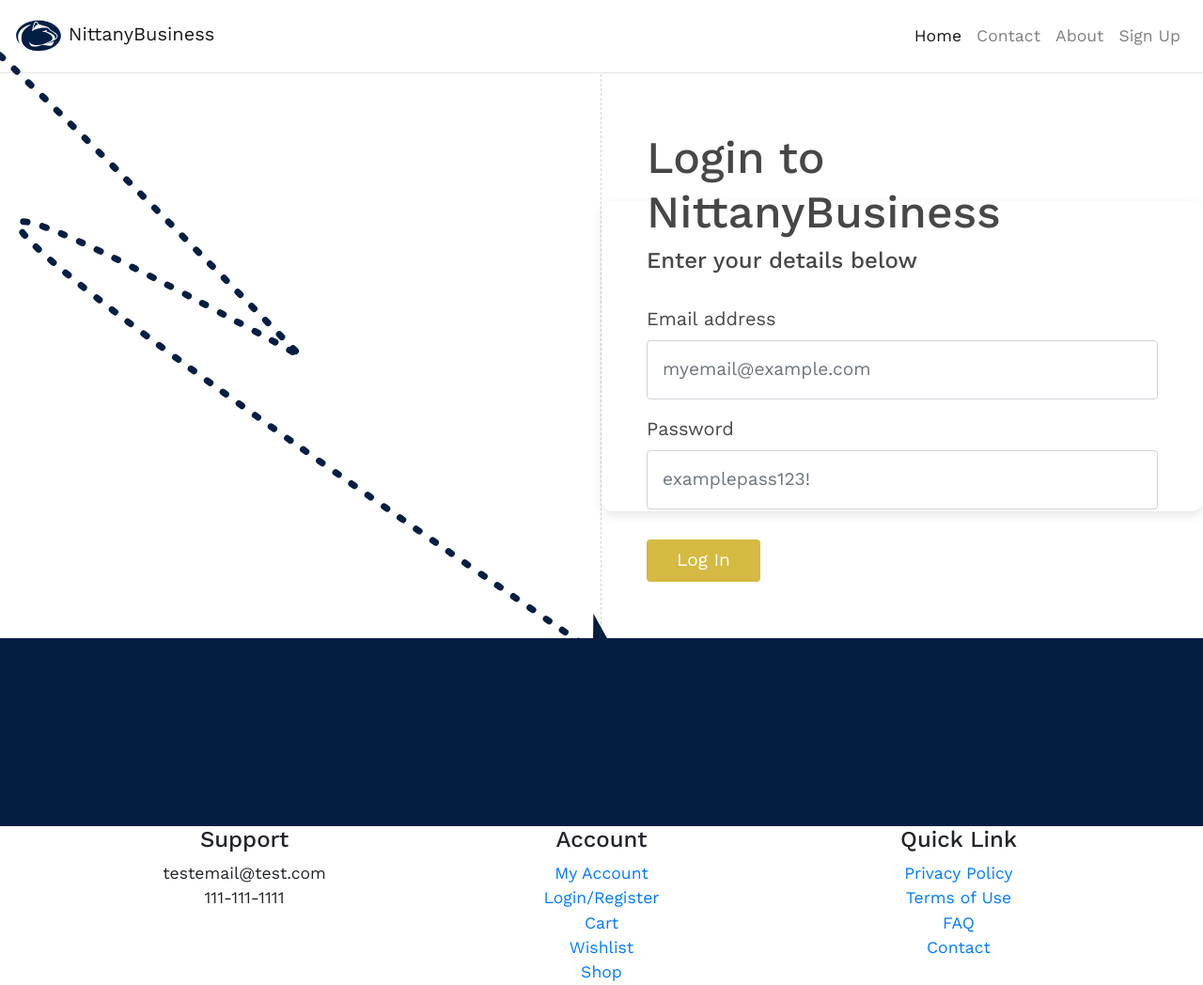
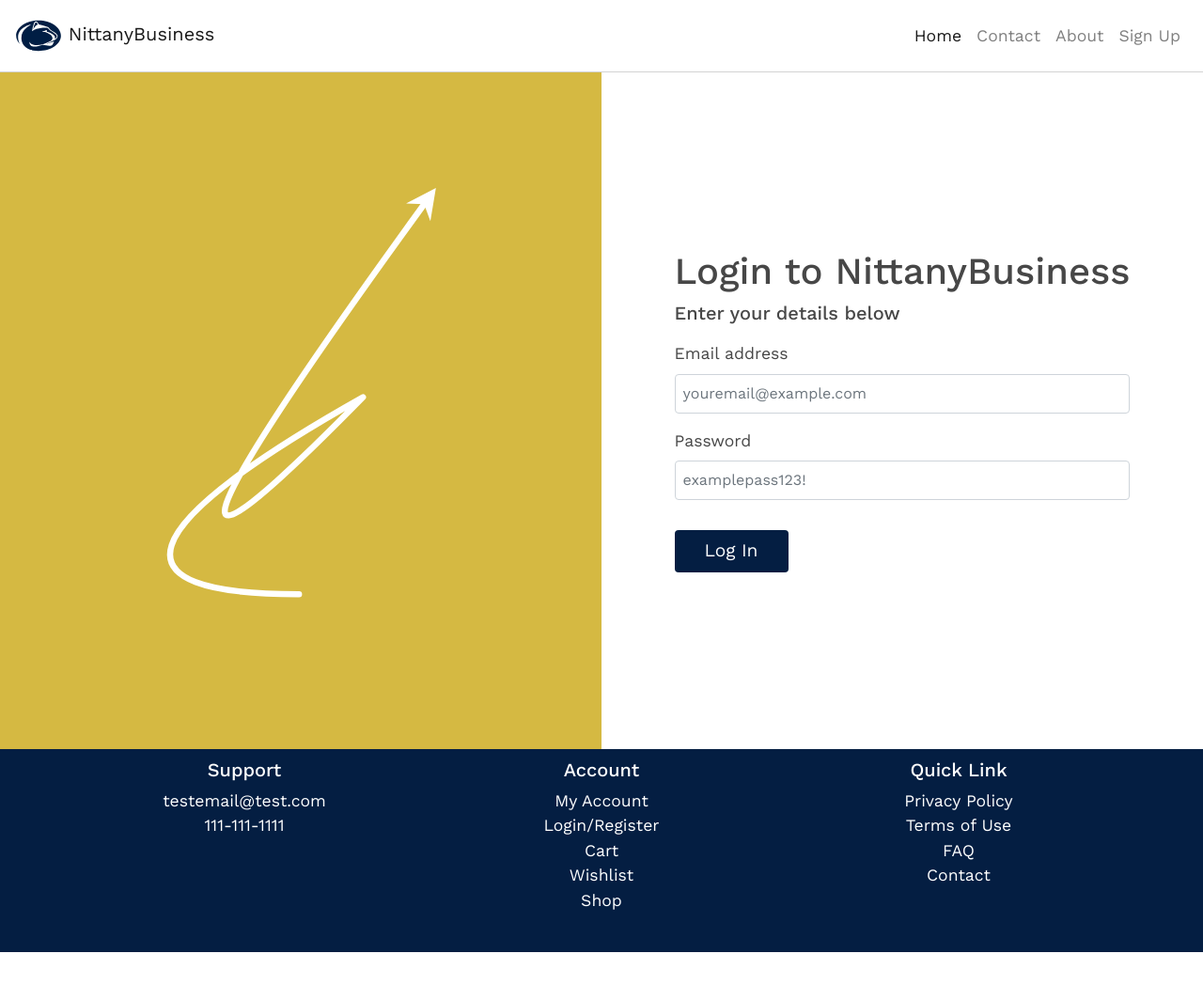
Before and after one commit to EdisonYCA/NittanyBusiness, a Flask app: page /login/ in a window 1280 px wide. Shown: the whole page at 94% size. After the commit the page ends 1013 px from the top, so only its background shows below. Run offline with Flask 3, Linux system fonts and the light colour scheme; some libraries are stand-ins or nearby versions; some web fonts are replaced.

Commit message:
Made frontend look better, but is missing backend merge.

```diff
--- a/app/static/styles/global.css
+++ b/app/static/styles/global.css
@@ -1,23 +1,22 @@
-hr {
-    margin-top: 1px;
-    margin-bottom: 1px;
-}
-
 body {
     font-family: 'Work Sans', sans-serif;
     font-size: 1.1rem;
 }
 
-.login-section {
-    width: 100%;
-    height: 75%;
+nav {
+    border-bottom: 1px solid #d3d3d3;
+}
+
+.main-section {
+    width: 100vw;
+    height: 90vh;
     display: flex;
 }
 
-
 .footer-section {
-    width: 100%;
-    height: 25%;
+    color: white;
+    width: 100vw;
+    height: 27vh;
     background-color: #041E42;
 }
 
@@ -34,7 +33,12 @@ body {
 .login-img-container {
     width: 50%;
     height: 100%;
-    border-right: 1px dashed lightgrey;
+    background-color: #D5B942;
+}
+
+.img-non-logo {
+    width: 80%;
+    height: 80%;
 }
 
 .center {
@@ -53,44 +57,35 @@ body {
     font-size: 1.2rem;
     padding: 0.5rem 2rem 0.5rem 2rem;
     margin-top: 1rem;
-    background-color: #D5B942;
+    background-color: #041E42;
     border: none;
 }
 
 .btn-primary:hover {
-    background-color: #0056b3;
-}
-
-h1 {
-    font-size: 3rem;
-}
-
-h5 {
-    font-size: 1.5rem;
-}
-
-.form-label {
-    font-size: 1.25rem;
+    background-color: #818181;
 }
 
 .form-control {
-    font-size: 1.2rem;
-    padding: 1rem;
+    font-size: 1rem;
+    padding: 0.5rem;
 }
 
 .form-container {
     color: #474747;
     padding: 3rem;
-    border-radius: 12px;
-    box-shadow: 0 4px 12px rgba(0, 0, 0, 0.1);
-    max-width: 900px;
-    height: 55%;
     display: flex;
     flex-direction: column;
     justify-content: center;
 }
 
+form {
+    margin-top: 10px;
+}
 
-form {
-    margin-top: 25px;
+.text-center {
+    padding-top: 10px;
 }
+
+.col a {
+    color: white;
+}
--- a/app/static/styles/login.css
+++ b/app/static/styles/login.css
@@ -7,7 +7,6 @@
 .footer-section {
     width: 100%;
     height: 25%;
-    background-color: yellow;
 }
 
 .footer-container {
--- a/app/templates/base.html
+++ b/app/templates/base.html
@@ -26,13 +26,12 @@
         {% block search %} {% endblock %}
     </div>
 </nav>
-<hr>
-<div class="login-container">
-    {% block login %} {% endblock %}
-</div>
-<div class="page-footer">
-    {% block footer %} {% endblock %}
-</div>
+<section class="main-section">
+    {% block main_content %} {% endblock %}
+</section>
+<section class="footer-section">
+    {% block footer_content %} {% endblock %}
+</section>
 <script src="https://code.jquery.com/jquery-3.2.1.slim.min.js"
         integrity="sha384-KJ3o2DKtIkvYIK3UENzmM7KCkRr/rE9/Qpg6aAZGJwFDMVNA/GpGFF93hXpG5KkN"
         crossorigin="anonymous"></script>
--- a/app/templates/login/index.html
+++ b/app/templates/login/index.html
@@ -19,11 +19,9 @@
     </li>
 {% endblock %}
 
-{% block login %}
-    <div class="content-container">
-        <section class="login-section">
+{% block main_content %}
     <div class="login-img-container center">
-                <img src="/static/img/pppointed.svg" height="800px" width="800px" class="img"
+        <img src="/static/img/pppointed.svg" class="img-non-logo"
              alt="a dashed arrow with curves">
     </div>
     <div class="login-form-container center">
@@ -34,7 +32,7 @@
                 <div class="mb-3">
                     <label for="exampleInputEmail1" class="form-label">Email address</label>
                     <input type="email" class="form-control" id="exampleInputEmail1"
-                                   aria-describedby="emailHelp" placeholder="myemail@example.com">
+                           aria-describedby="emailHelp" placeholder="youremail@example.com">
                 </div>
                 <div class="mb-3">
                     <label for="exampleInputPassword1" class="form-label">Password</label>
@@ -44,12 +42,9 @@
             </form>
         </div>
     </div>
-        </section>
-        <section class="footer-section">
-        </section>
 {% endblock %}
 
-{% block footer %}
+{% block footer_content %}
     <div class="container text-center">
         <div class="row">
             <div class="col">
```
Also changed, not shown: app/static/img/pppointed.svg. Lines whose indentation alone changed are shown as unchanged.
